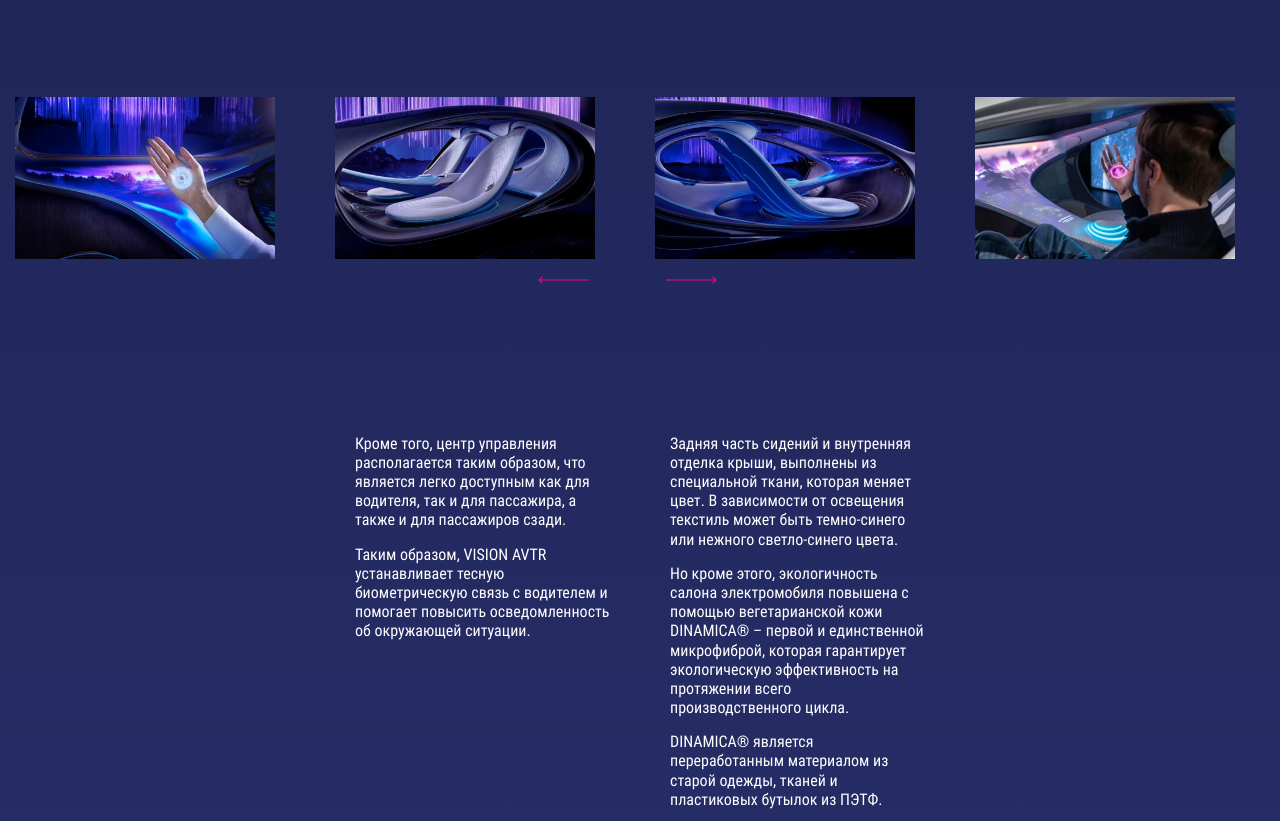
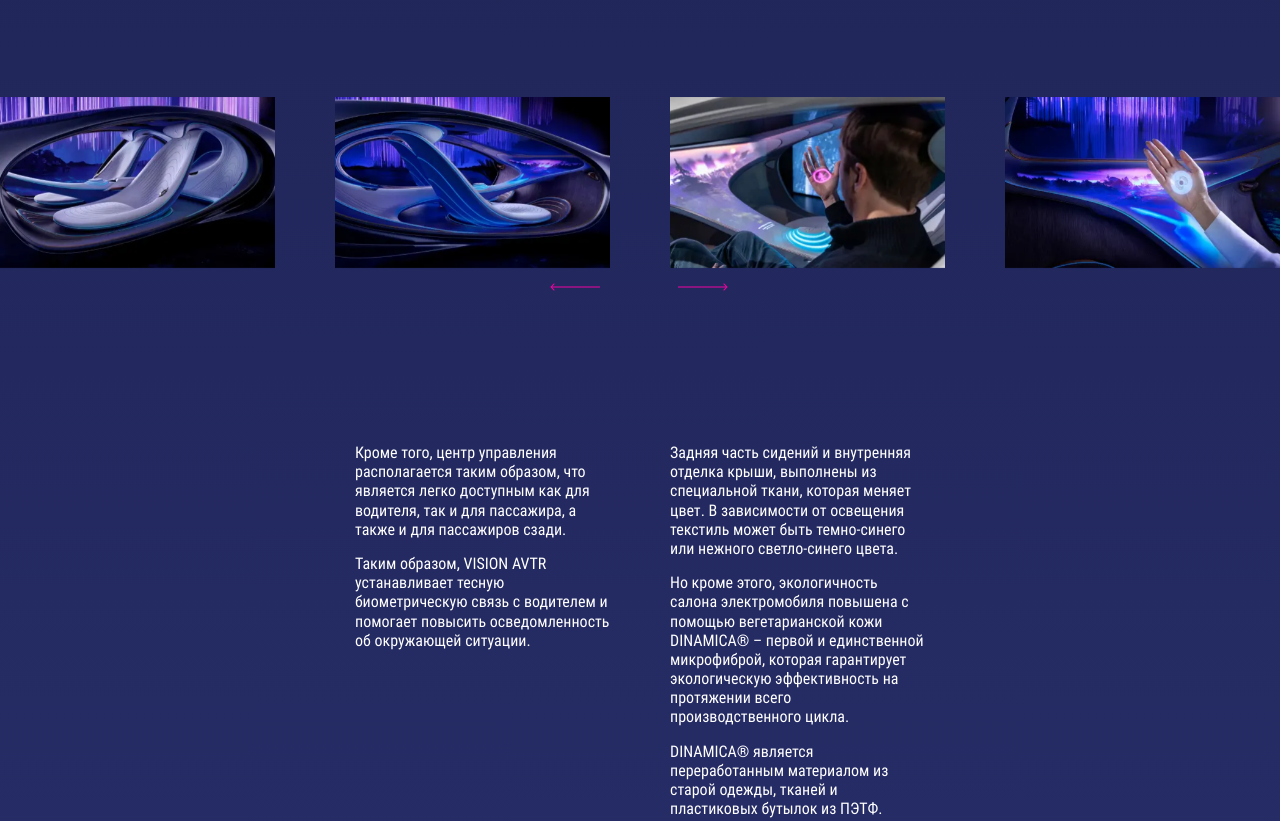
Before and after one commit to Larukhina-Tatiana/AVTR, a website: page index.html in a window 1280 px wide. Shown: the part 4329-5150 px from the top of the page. Drawn offline with nearby package versions, Linux system fonts and the light colour scheme.

Commit message:
закончен

```diff
--- a/index.html
+++ b/index.html
@@ -1,17 +1,12 @@
 <!DOCTYPE html>
-<html lang="en">
+<html lang="ru">
 
 <head>
   <meta charset="UTF-8">
   <meta http-equiv="X-UA-Compatible" content="IE=edge">
   <meta name="viewport" content="width=device-width, initial-scale=1.0">
   <title>The VISION AVTR</title>
-  <link rel="stylesheet" href="scss/slick.css">
-  <!-- <link rel="stylesheet" type="text/css" href="//cdn.jsdelivr.net/npm/slick-carousel@1.8.1/slick/slick.css" /> -->
-
-
-  <!-- <link rel="stylesheet" href="./js/swiper-bundle.min.css">
-  <link rel="stylesheet" href="https://unpkg.com/aos@2.3.1/dist/aos.css"> -->
+  <link rel="stylesheet" href="https://cdn.jsdelivr.net/npm/swiper@10/swiper-bundle.min.css" >
   <link rel="stylesheet" href="scss/style.css">
 </head>
 
@@ -224,17 +219,9 @@
           </div>
 
         </div>
-
-        <div class="desing__slider">
-          <img class="desing__slider-item" src="./images/slider1@1x.jpg" alt="images">
-          <img class="desing__slider-item" src="./images/slider2@1x.jpg" alt="images">
-          <img class="desing__slider-item" src="./images/slider3@1x.jpg" alt="images">
-          <img class="desing__slider-item" src="./images/slider4@1x.jpg" alt="images">
-          <img class="desing__slider-item" src="./images/slider1@1x.jpg" alt="images">
-          <img class="desing__slider-item" src="./images/slider2@1x.jpg" alt="images">
-          <img class="desing__slider-item" src="./images/slider3@1x.jpg" alt="images">
-          <img class="desing__slider-item" src="./images/slider4@1x.jpg" alt="images">
-          <!-- <div class="desing__slider-item">
+        <div class="swiper">
+          <div class="swiper-wrapper">
+            <div class="swiper-slide">
               <picture>
                 <source srcset="
                       ./images/slider1@1x.webp 450w,
@@ -242,11 +229,11 @@
                     " type="image/webp" media="(min-width: 1200px)" sizes="(min-width: 1200px) 450px">
                 <img srcset="
                 ./images/slider1@1x.jpg 450w,
-                ./images/slider1@2x.jpg 9000w
+                ./images/slider1@2x.jpg 900w
                     " src="./images/slider1@1x.jpg" alt="images" sizes="(min-width: 1200px) 450px">
               </picture>
             </div>
-          <div class="desing__slider-item">
+            <div class="swiper-slide">
               <picture>
                 <source srcset="
                       ./images/slider2@1x.webp 450w,
@@ -258,7 +245,7 @@
                     " src="./images/slider2@1x.jpg" alt="images" sizes="(min-width: 1200px) 450px">
               </picture>
             </div>
-          <div class="desing__slider-item">
+            <div class="swiper-slide">
               <picture>
                 <source srcset="
                     ./images/slider3@1x.webp 450w,
@@ -270,7 +257,7 @@
                   " src="./images/slider3@1x.jpg" alt="images" sizes="(min-width: 1200px) 450px">
               </picture>
             </div>
-          <div class="desing__slider-item">
+            <div class="swiper-slide">
               <picture>
                 <source srcset="
                   ./images/slider4@1x.webp 450w,
@@ -282,7 +269,7 @@
                 " src="./images/slider4@1x.jpg" alt="images" sizes="(min-width: 1200px) 450px">
               </picture>
             </div>
-          <div class="desing__slider-item">
+            <div class="swiper-slide">
               <picture>
                 <source srcset="
                       ./images/slider1@1x.webp 450w,
@@ -290,11 +277,11 @@
                     " type="image/webp" media="(min-width: 1200px)" sizes="(min-width: 1200px) 450px">
                 <img srcset="
                 ./images/slider1@1x.jpg 450w,
-                ./images/slider1@2x.jpg 9000w
+                ./images/slider1@2x.jpg 900w
                     " src="./images/slider1@1x.jpg" alt="images" sizes="(min-width: 1200px) 450px">
               </picture>
             </div>
-          <div class="desing__slider-item">
+            <div class="swiper-slide">
               <picture>
                 <source srcset="
                       ./images/slider2@1x.webp 450w,
@@ -306,7 +293,7 @@
                     " src="./images/slider2@1x.jpg" alt="images" sizes="(min-width: 1200px) 450px">
               </picture>
             </div>
-          <div class="desing__slider-item">
+            <div class="swiper-slide">
               <picture>
                 <source srcset="
                     ./images/slider3@1x.webp 450w,
@@ -318,7 +305,7 @@
                   " src="./images/slider3@1x.jpg" alt="images" sizes="(min-width: 1200px) 450px">
               </picture>
             </div>
-          <div class="desing__slider-item">
+            <div class="swiper-slide">
               <picture>
                 <source srcset="
                   ./images/slider4@1x.webp 450w,
@@ -329,8 +316,12 @@
             ./images/slider4@2x.jpg 900w
                 " src="./images/slider4@1x.jpg" alt="images" sizes="(min-width: 1200px) 450px">
               </picture>
-          </div> -->
             </div>
+          </div>
+          <div class="swiper-button swiper-button-prev"></div>
+          <div class="swiper-button swiper-button-next"></div>
+        </div>
+
         <div class="desing__text container">
           <div class="desing__text-content">
             <p>
@@ -364,7 +355,6 @@
           ./images/desing-bg@2x.png 3840w
             " src="./images/footer@1x.png" alt="images" sizes="(min-width: 1200px) 1920px">
         </picture>
-
       </section>
     </main>
     <footer class="footer">
@@ -412,10 +402,7 @@
   </div>
 
   <script src="https://ajax.googleapis.com/ajax/libs/jquery/3.4.1/jquery.min.js"></script>
-  <script src="js/slick.min.js"></script>
-  <!-- <script type="text/javascript" src="//cdn.jsdelivr.net/npm/slick-carousel@1.8.1/slick/slick.min.js"></script> -->
-  <!-- <script src="js/swiper-bundle.min.js"></script>
-  <script src="https://unpkg.com/aos@2.3.1/dist/aos.js"></script> -->
+  <script src="https://cdn.jsdelivr.net/npm/swiper@10/swiper-bundle.min.js"></script>
   <script src="js/main.js"></script>
 </body>
 
--- a/js/main.js
+++ b/js/main.js
@@ -1,119 +1,28 @@
-$('.desing__slider').slick({
-  dots: false,
-  arrows: true,
-  veriableWidth: true,
-  slidesToShow: 4,
-  slidesToScroll: 4,
-  prevArrow: '<img class="arrow arrow-prev" src="../images/icons/arrow-prev.svg" alt="icon prev">',
-  nextArrow: '<img class="arrow arrow-next" src="../images/icons/arrow-next.svg" alt="icon prev">'
-  // responsive: [
-  //   {
-  //     breakpoint: 1024,
-  //     settings: {
-  //       slidesToShow: 3,
-  //       slidesToScroll: 3,
-  //       infinite: true,
-  //       dots: true
-  //     }
-  //   },
-  //   {
-  //     breakpoint: 600,
-  //     settings: {
-  //       slidesToShow: 2,
-  //       slidesToScroll: 2
-  //     }
-  //   },
-  //   {
-  //     breakpoint: 480,
-  //     settings: {
-  //       slidesToShow: 1,
-  //       slidesToScroll: 1
-  //     }
-  //   }
-
-  // ]
+const swiperOne = new Swiper(".swiper", {
+  loop: true,
+  navigation: {
+    nextEl: ".swiper-button-next",
+    prevEl: ".swiper-button-prev",
+  },
+  breakpoints: {
+    1200: {
+      slidesPerView: 4,
+      spaceBetween: 60,
+    },
+    768: {
+      slidesPerView: 3,
+      spaceBetween: 40,
+    },
+    425: {
+      slidesPerView: 2,
+      spaceBetween: 20,
+    },
+    320: {
+      slidesPerView: 1,
+    },
+  },
+  autoplay: {
+    delay: 4000,
+    disableOnInteraction: true
+  }
 });
-
-
-
-
-// $(".nav__burger-btn").on("click", function () {
-//   $(".nav__list").toggleClass("menu--open");
-// });
-
-// $(function () {
-// $(".reviews__slider").slick({
-//   dots: true,
-//   slidesToShow: 1,
-//   slidesToScroll: 1,
-//   arrows: false
-
-  //     responsive: [
-  //   {
-  //     breakpoint: 1024,
-  //     settings: {},
-  //   },
-  //   {
-  //     breakpoint: 640,
-  //     settings: {
-  //       arrows: false,
-  //     },
-  //   },
-  // ],
-// });
-// });
-
-// const swiperOne = new Swiper(".reviews__slider", {
-//   loop: true,
-//   // effect: "coverflow",
-//   // effect: 'fade',
-//   pagination: {
-//     el: ".swiper-pagination",
-//   },
-//   autoplay: {
-//     delay: 4000,
-//     disableOnInteraction: true
-//   }
-// });
-
-// const swiperTvo = new Swiper(".certificates__slider", {
-//   // loop: true,
-//   slidesPerView: 1,
-//   spaceBetween: 10,
-
-//   pagination: {
-//     el: ".swiper-pagination",
-//     clickable: true,
-//   },
-//   breakpoints: {
-//     480: {
-//       slidesPerView: 2,
-//       spaceBetween: 10,
-//     },
-//     1000: {
-//       slidesPerView: 3,
-//       spaceBetween: 20,
-//     },
-//   },
-// //   autoplay: {
-// //     delay: 4000,
-// //     disableOnInteraction: true
-// //   }
-// });
-
-// const accordeon = document.querySelector('.accordeon__list');
-// const accordeonTitles = accordeon.querySelectorAll('.accordeon__title');
-// accordeonTitles.forEach.call(accordeonTitles, function (accordeonTitle) {
-//   accordeonTitle.addEventListener('click', function () {
-//           const currentText = accordeonTitle.parentElement.querySelector('.accordeon__text');
-//     accordeonTitle.classList.toggle('accordeon__title--active');
-//     currentText.classList.toggle('accordeon__text--visible');
-
-//     if (currentText.classList.contains('accordeon__text--visible')) {
-//       currentText.style.maxHeight = currentText.scrollHeight + 'px'
-//     } else {
-//       currentText.style.maxHeight = null
-//     }
-
-//   });
-// });
--- a/scss/components/_desing.scss
+++ b/scss/components/_desing.scss
@@ -43,9 +43,16 @@
     position: relative;
   }
 
-  &__slider-item {
-    margin: 0 30px;
-  }
+  // &__slider-item{margin: 0 30px;}
+  &__slider-item  img {
+      display: block;
+
+      width: 100%;
+      height: 100%;
+
+    }
+
+
 
   &__text {
     padding-top: 150px;
@@ -63,14 +70,16 @@
         margin-bottom: 15px;
       }
     }
-
-    &__images-bg {}
   }
 
   @media screen and (width < 1200px) {
 
     &__inner {
-      margin-bottom: calc(30px + (10 - 30) * ((100vw - 300px)/ 900));
+      margin-bottom: calc(30px + (100 - 30) * ((100vw - 300px)/ 900));
+    }
+
+    &__images {
+      row-gap: calc(5px + (94 - 5) * ((100vw - 768px)/ 423));
     }
 
     &__text {
@@ -85,8 +94,6 @@
 
       &__inner {
         flex-direction: column;
-
-
       }
 
       &__content {
@@ -107,30 +114,60 @@
         }
       }
     }
+
+    @media screen and (width < 768px) {
+      &__text {
+        flex-direction: column;
+        gap: 20px;
+        &-content {
+          width: 100%;
+        }
+      }
+    }
   }
 
-  .slick-track {
-    margin-left: -15px;
+
+
+  .swiper {
+    position: relative;
+    padding-bottom: 25px;
   }
 
-  .arrow {
+  .swiper-button {
+    width: 50px;
     color: var(--accent);
     position: absolute;
     cursor: pointer;
-    content: "";
-    bottom: 0;
-    @include transition ($transition-property: color);
+    top: 97%;
+    z-index: 2;
 
-    &:hover {
-      fill: var(--shakespeare);
+    &-prev {
+      content: url("../images/icons/arrow-prev.svg");
+      left: 43%;
+    }
+    &-next {
+      content: url("../images/icons/arrow-next.svg");
+      left: 53%;
     }
 
-    &-next {
-      left: 52%;
+    @media screen and (width < 768px) {
+      &-prev {
+        left: 42%;
+      }
+
+      &-next {
+        left: 51%;
+      }
     }
 
-    &-prev {
-      left: 42%;
+    @media screen and (width < 678px) {
+      &-prev {
+        left: 25%;
+      }
+
+      &-next {
+        left: 69%;
+      }
     }
 
   }
```
Also changed, not shown: scss/style.css, 1 other file. Lines whose indentation alone changed are shown as unchanged.
